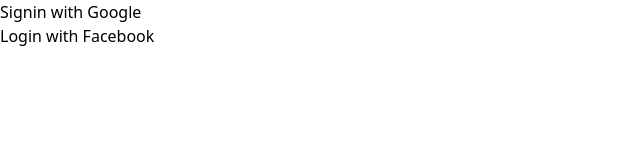
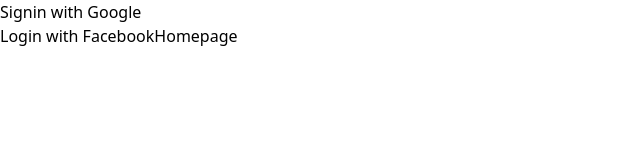
Before and after one commit to jameslegoff92/Sourp-Hagop, a Next.js app: page /admin/login in a window 1280 px wide. Shown: the top 160 px of the page, without its empty margins (0-640 px from the left). Built offline with nearby package versions, Linux system fonts and the light colour scheme; no server answers.

Commit message:
Fixed background video url on redirect

```diff
--- a/app/page.jsx
+++ b/app/page.jsx
@@ -15,7 +15,7 @@ export default function Homepage() {
 
   return (
     <>
-      <BackgroundVideo src="videos/hero-video.mp4">
+      <BackgroundVideo src="/videos/hero-video.mp4">
         <TopNav animate={true} />
         <Container>
           <Nav type="secondary" />
--- a/components/ui/FacebookLogin.jsx
+++ b/components/ui/FacebookLogin.jsx
@@ -81,6 +81,7 @@ export default function FacebookLoginLogout() {
       ) : (
         <button onClick={handleLogin}>Login with Facebook</button>
       )}
+      <button onClick={() => router.push("/")} > Homepage </button>
     </>
   );
 }
```
